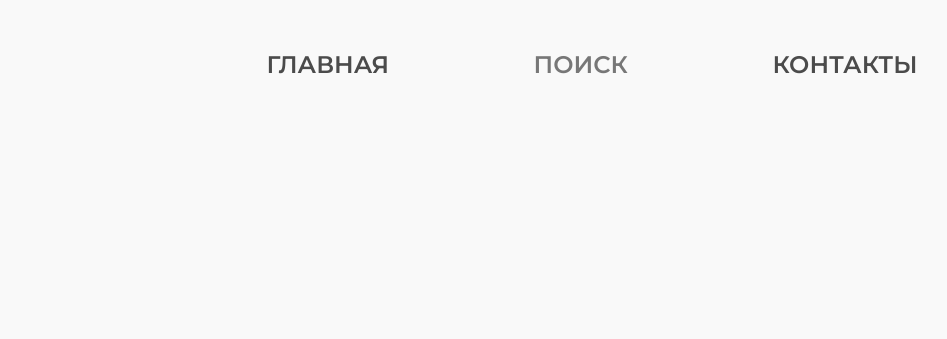
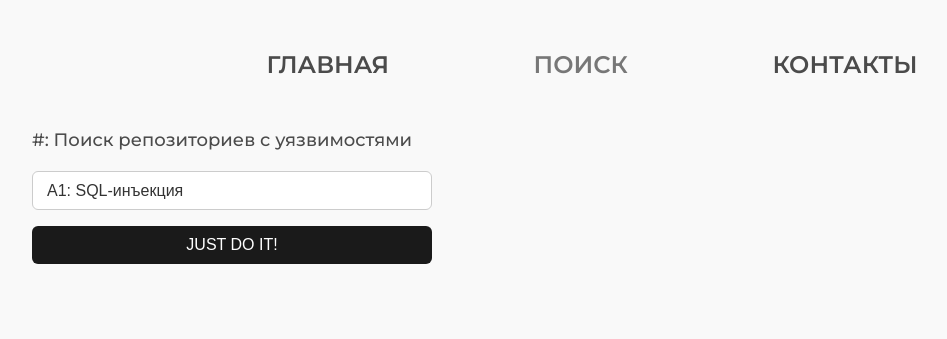
Before and after one commit to Foxxiblak/PythonAI, a Python web app: template search-unsafe-code/templates/search.html in a window 1280 px wide. Shown: the top 339 px of the page, without its empty margins (68-1015 px from the left). Run offline with Jinja, Linux system fonts and the light colour scheme; the template is opened without the code that fills it, so the values that code supplies are empty.

Commit message:
page added search

```diff
--- a/search-unsafe-code/templates/search.html
+++ b/search-unsafe-code/templates/search.html
@@ -8,6 +8,25 @@
     </head>
     <body>
         <div id="navbar"></div>
+
+        <p class="title-text">#: Поиск репозиториев с уязвимостями</p>
+        <form class="form-container" action="">
+          <select name="vulnerabilities" id="vulnerabilities" class="select">
+            <option value="A1">A1: SQL-инъекция</option>
+            <option value="A2">A2: Выполнение команд оболочки (Command Injection)</option>
+            <option value="A3">A3: XSS (Межсайтовый скриптинг)</option>
+            <option value="A4">A4: Жестко закодированные учётные данные</option>
+            <option value="A5">A5: Отсутствие проверки вводимых данных</option>
+            <option value="B1">B1: CSRF (Межсайтовая подделка запроса)</option>
+            <option value="B2">B2: Неправильное управление сессиями</option>
+            <option value="B3">B3: Уязвимости при работе с файлами</option>
+            <option value="B4">B4: Отсутствие шифрования</option>
+            <option value="C1">C1: Использование уязвимых библиотек</option>
+            <option value="C2">C2: Ошибки конфигурации</option>
+            <option value="C3">C3: Необработанные исключения</option>
+          </select>
+          <input type="submit" value="JUST DO IT!" class="submit-button">
+        </form>
 
         <script>
             fetch('navbar.html')
--- a/search-unsafe-code/templates/styles.css
+++ b/search-unsafe-code/templates/styles.css
@@ -96,5 +96,55 @@ body::-webkit-scrollbar {
 }
 
 .tab-content[data-tab="critical"] {
-  display: block;
+    display: block;
 }
+
+.form-container {
+    display: flex;
+    flex-direction: column;
+    gap: 16px;
+    max-width: 400px;
+    margin-top: 20px;
+}
+
+.select {
+    padding: 10px 14px;
+    font-size: 16px;
+    border: 1px solid #ccc;
+    border-radius: 6px;
+    background-color: #fff;
+    color: #333;
+    appearance: none;
+    -webkit-appearance: none;
+    -moz-appearance: none;
+    box-shadow: none;
+    outline: none;
+}
+
+.select:focus {
+    border-color: #1A1A1A;
+    box-shadow: none;
+}
+
+.select::-ms-expand {
+    display: none;
+}
+
+.select::-webkit-scrollbar-thumb {
+    background-color: #1A1A1A;
+}
+
+.submit-button {
+    padding: 10px 14px;
+    font-size: 16px;
+    border: none;
+    border-radius: 6px;
+    background-color: #1A1A1A;
+    color: #fff;
+    cursor: pointer;
+    transition: 0.2s;
+}
+
+.submit-button:hover {
+    background-color: #333;
+}
```
Also changed, not shown: search-unsafe-code/templates/home.html (+4 -4 lines).
